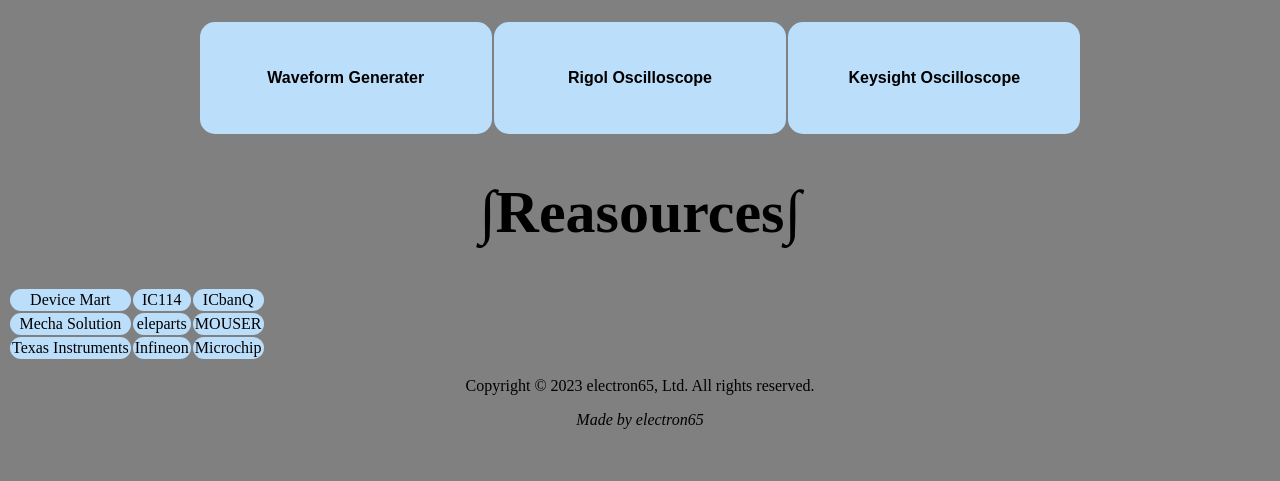
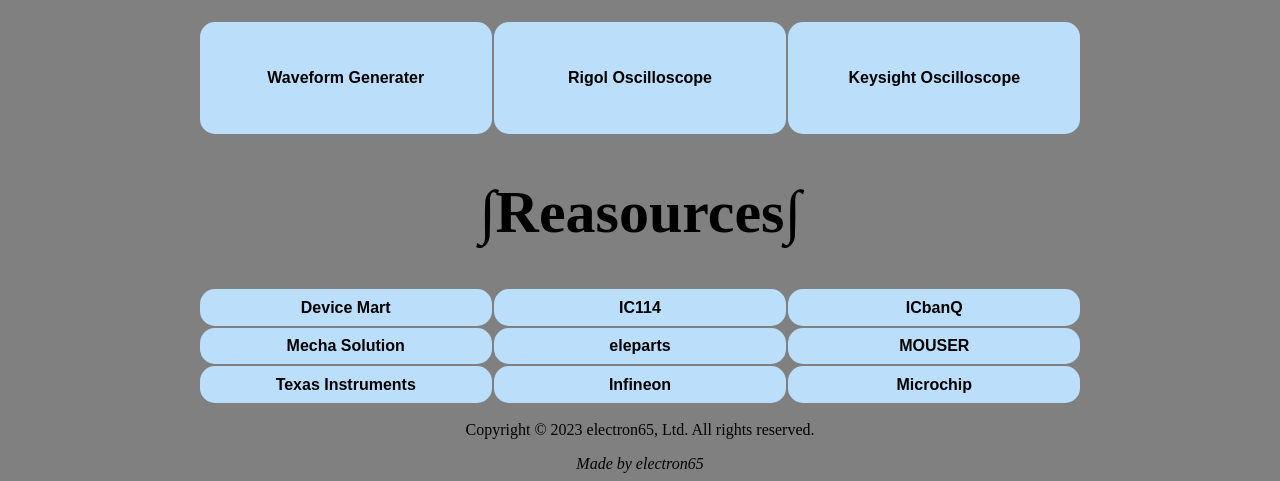
Before and after one commit to electron65/electron65-lab.kojw.com, a plain HTML site: page index.html in a window 1280 px wide. Shown: the part 665-1146 px from the top of the page. Before the commit the page ends 1102 px from the top, so only its background shows below. Drawn offline with Linux system fonts and the light colour scheme.

Commit message:
Update index.html

```diff
--- a/index.html
+++ b/index.html
@@ -172,7 +172,7 @@ footer{
 
 	 <!--   Title   -->
     <h1 class="reading">∫Reasources∫</h1>
-         <table class="short-article">
+         <table class="short">
 	 <p>
             <tr>
               <td><a href="https://www.devicemart.co.kr/main/index">Device Mart</a></td>
```
